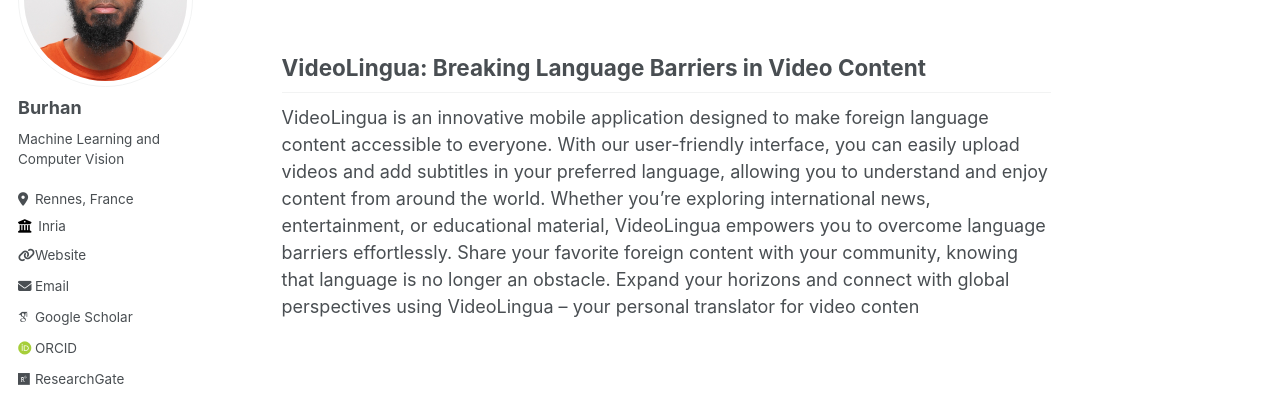
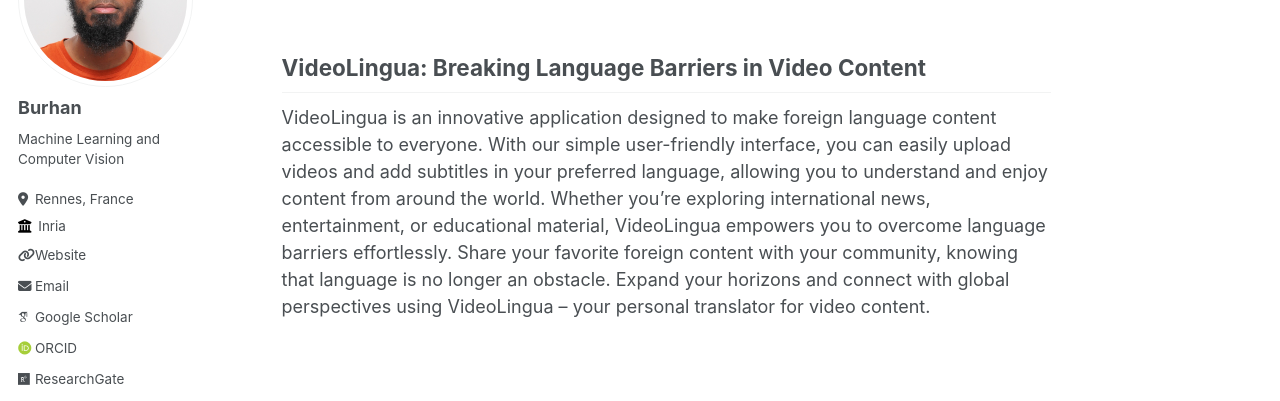
Before and after one commit to burhr2/burhr2.github.io, a Jekyll site: the page built from _portfolio/portfolio-1.md, in a window 1280 px wide and 1219 px high. Shown: the part 194-595 px from the top of the window. Built offline with Jekyll 4.4.1, drawn with Linux system fonts in a browser that asks for light colours; some web fonts are replaced.

Commit message:
correcting app description

```diff
--- a/_portfolio/portfolio-1.md
+++ b/_portfolio/portfolio-1.md
@@ -5,4 +5,4 @@ collection: portfolio
 ---
 
 ## VideoLingua: Breaking Language Barriers in Video Content
-VideoLingua is an innovative mobile application designed to make foreign language content accessible to everyone. With our user-friendly interface, you can easily upload videos and add subtitles in your preferred language, allowing you to understand and enjoy content from around the world. Whether you're exploring international news, entertainment, or educational material, VideoLingua empowers you to overcome language barriers effortlessly. Share your favorite foreign content with your community, knowing that language is no longer an obstacle. Expand your horizons and connect with global perspectives using VideoLingua – your personal translator for video conten
+VideoLingua is an innovative application designed to make foreign language content accessible to everyone. With our simple user-friendly interface, you can easily upload videos and add subtitles in your preferred language, allowing you to understand and enjoy content from around the world. Whether you're exploring international news, entertainment, or educational material, VideoLingua empowers you to overcome language barriers effortlessly. Share your favorite foreign content with your community, knowing that language is no longer an obstacle. Expand your horizons and connect with global perspectives using VideoLingua – your personal translator for video content.
```
